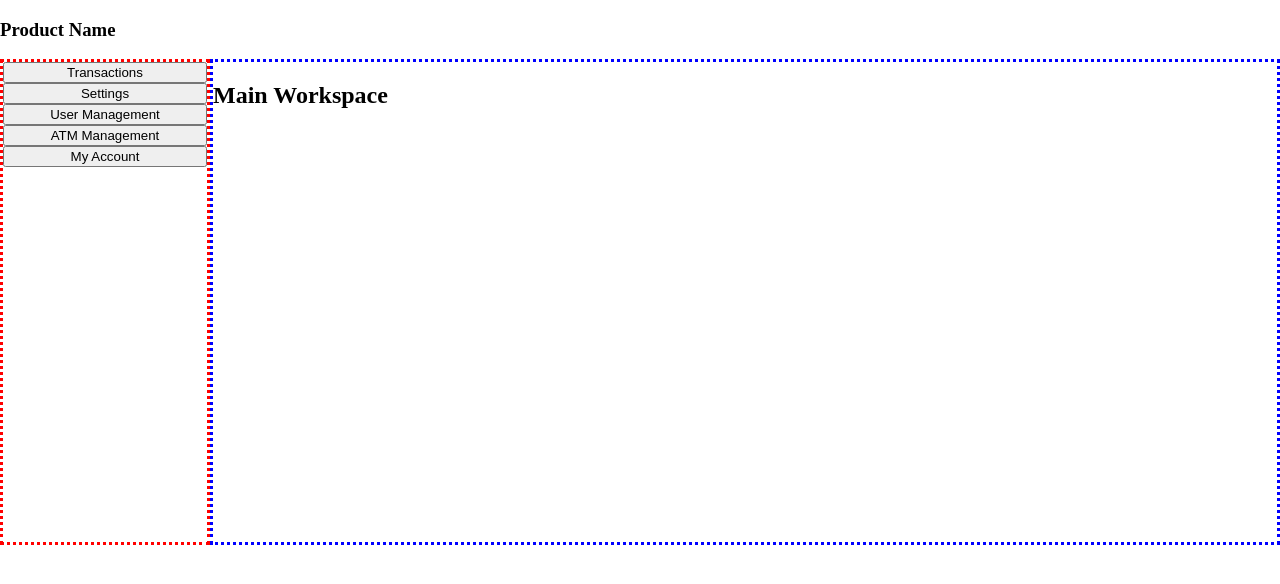
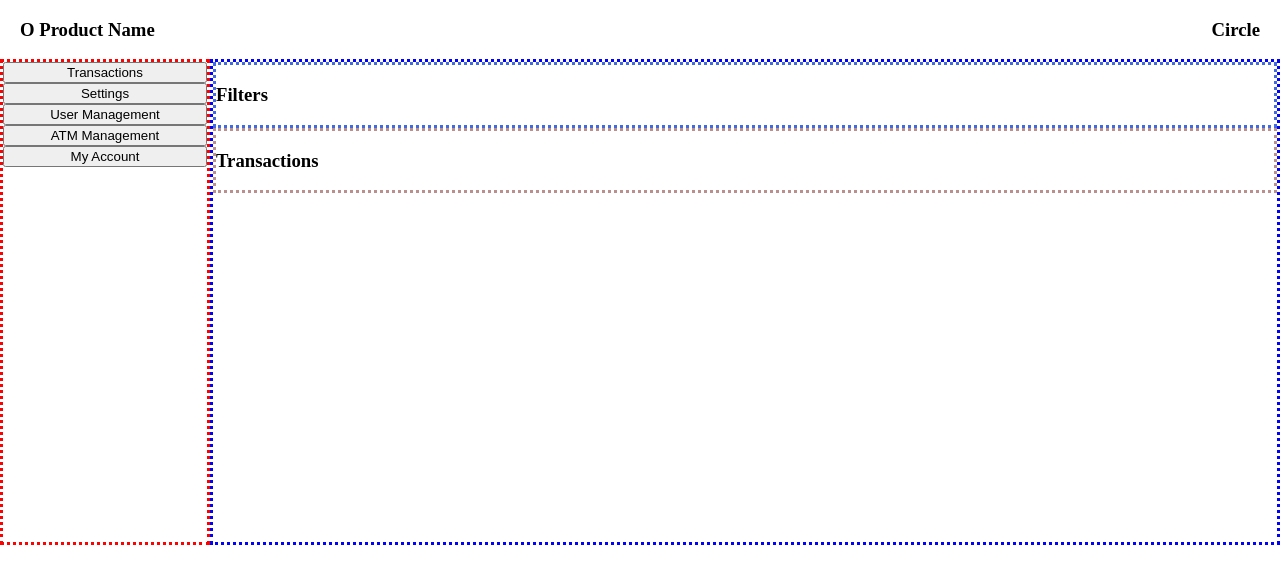
Before and after one commit to dest-ly/tsearch, a React (Vite) app: page / in a window 1280 px wide. Shown: the top 584 px of the page. Built offline with nearby package versions, Linux system fonts and the light colour scheme.

Commit message:
Workspace panels scaffholding

```diff
--- a/src/App.module.css
+++ b/src/App.module.css
@@ -1,10 +1,13 @@
-.workspace {
+.body {
     display: grid;
     grid-template-columns: 210px minmax(0, 1fr);
 }
 
-.mainworkspace {
+.workspace {
     border-style: dotted;
     border-color: blue;
     height: auto;
+
+    display: flex;
+    flex-direction: column;
 }
--- a/src/App.tsx
+++ b/src/App.tsx
@@ -1,6 +1,11 @@
+// styles
 import styles from './App.module.css'
+
+// components
 import { Header } from './components/Header'
 import { Sidebar } from './components/Sidebar'
+import { Transactions } from './components/Transactions'
+import { Filters } from './components/Filters'
 
 function App() {
   return (
@@ -10,17 +15,16 @@ function App() {
       {/* Header */}
       <Header />
       {/* Sidebar + Main Workspace (10-90 split) */}
-      <div className={styles.workspace}>
+      <div className={styles.body}>
         <Sidebar />
 
         {/* Main Workspace */}
-        <div className={styles.mainworkspace}>
-          <h2>Main Workspace</h2>
+        <div className={styles.workspace}>
+          <Filters />
+          <Transactions />
         </div>
       </div>
-
     </div>
-
   )
 }
 
--- /dev/null
+++ b/src/components/Filters.tsx
@@ -0,0 +1,9 @@
+import styles from '../styles/Filters.module.css'
+
+export function Filters() {
+    return (
+        <div className={styles.transactions}>
+            <h3>Filters</h3>
+        </div>
+    )
+}
--- a/src/components/Header.tsx
+++ b/src/components/Header.tsx
@@ -1,5 +1,10 @@
+import styles from '../styles/Header.module.css'
+
 export function Header() {
     return (
-        <h3>Product Name</h3>
+        <div className={styles.header}>
+            <h3>O Product Name</h3>
+            <h3>Circle</h3>
+        </div>
     )
 }
--- a/src/components/Sidebar.tsx
+++ b/src/components/Sidebar.tsx
@@ -1,4 +1,4 @@
-import styles from './Sidebar.module.css';
+import styles from '../styles/Sidebar.module.css'
 
 export function Sidebar() {
     return (
--- /dev/null
+++ b/src/components/Transactions.tsx
@@ -0,0 +1,9 @@
+import styles from '../styles/Transactions.module.css'
+
+export function Transactions() {
+    return (
+        <div className={styles.transactions}>
+            <h3>Transactions</h3>
+        </div>
+    )
+}
--- /dev/null
+++ b/src/styles/Filters.module.css
@@ -0,0 +1,4 @@
+.transactions {
+    border-style: dotted;
+    border-color: royalblue;
+}
--- /dev/null
+++ b/src/styles/Header.module.css
@@ -0,0 +1,7 @@
+.header {
+    padding: 0px 20px;
+    display: flex;
+    flex-direction: row;
+    justify-content: space-between;
+    align-items: center;
+}
--- /dev/null
+++ b/src/styles/Transactions.module.css
@@ -0,0 +1,4 @@
+.transactions {
+    border-style: dotted;
+    border-color: rosybrown;
+}
```
Also changed, not shown: src/components/Dashboard.tsx (added), src/styles/Sidebar.module.css (renamed from src/components/Sidebar.module.css).
